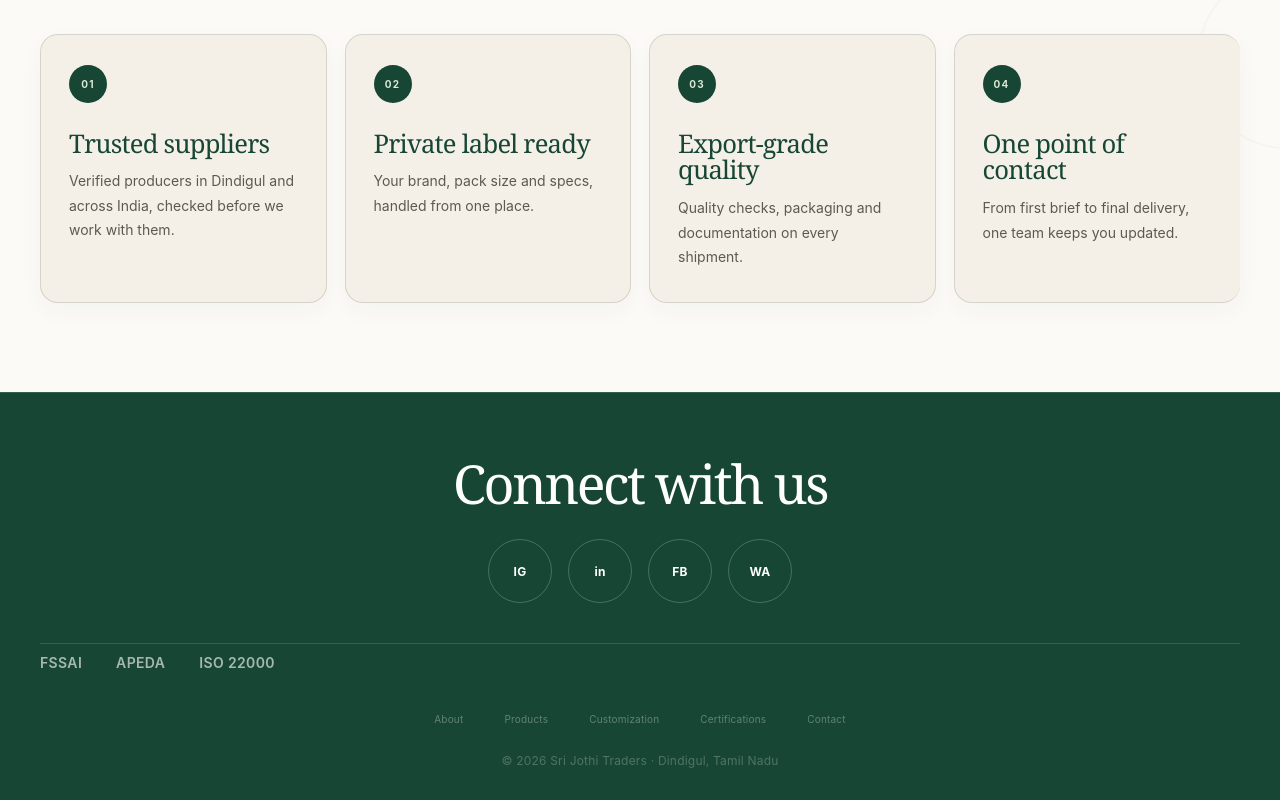
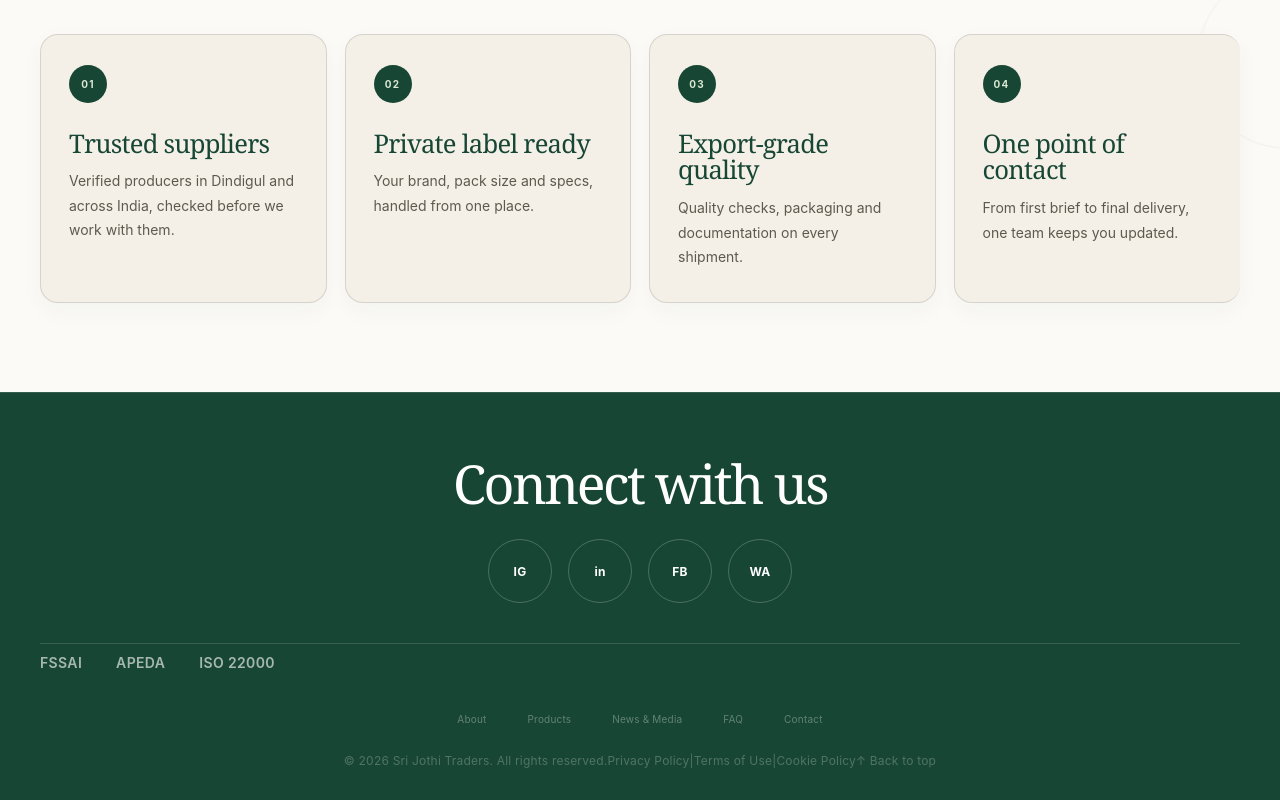
Before and after one commit to Lokesh-5618/sri-jothi-site, a React (Vite) app: page / in a window 1280 px wide. Shown: the part 5951-6751 px from the top of the page. Built offline with nearby package versions, Linux system fonts and the light colour scheme.

Commit message:
Update Layout.jsx

```diff
--- a/src/components/Layout.jsx
+++ b/src/components/Layout.jsx
@@ -17,7 +17,7 @@ export default function Layout() {
     };
   }, [menuOpen]);
 
-  // Show the floating contact button only after the main nav
+  // Show floating contact button only after the main nav
   // has completely left the viewport.
   useEffect(() => {
     const nav = navRef.current;
@@ -46,11 +46,12 @@ export default function Layout() {
     { path: '/about', label: 'About' },
     { path: '/products', label: 'Products' },
     { path: '/customization', label: 'Customization' },
-    { path: '/certifications', label: 'Certifications' }
+    { path: '/certifications', label: 'Certifications' },
   ];
 
   return (
     <>
+      {/* NAVIGATION */}
       <nav className="nav" ref={navRef}>
         <Link
           className="logo"
@@ -103,6 +104,7 @@ export default function Layout() {
         </button>
       </nav>
 
+      {/* FLOATING CONTACT BUTTON */}
       <Link
         to="/contact"
         className={`float-enquire ${
@@ -115,6 +117,7 @@ export default function Layout() {
         Contact us <span aria-hidden="true">↗</span>
       </Link>
 
+      {/* MOBILE MENU */}
       <div
         className={`mobile-drawer ${menuOpen ? 'open' : ''}`}
         id="mobileDrawer"
@@ -149,8 +152,10 @@ export default function Layout() {
         <Outlet />
       </main>
 
+      {/* FOOTER */}
       <footer>
-        {/* Connect section */}
+
+        {/* CONNECT WITH US */}
         <div className="wrap footer-connect-section">
           <div className="footer-connect">
             <span className="footer-connect-label">
@@ -162,7 +167,7 @@ export default function Layout() {
                 href="#"
                 aria-label="Instagram"
                 target="_blank"
-                rel="noopener"
+                rel="noopener noreferrer"
               >
                 IG
               </a>
@@ -171,7 +176,7 @@ export default function Layout() {
                 href="#"
                 aria-label="LinkedIn"
                 target="_blank"
-                rel="noopener"
+                rel="noopener noreferrer"
               >
                 in
               </a>
@@ -180,7 +185,7 @@ export default function Layout() {
                 href="#"
                 aria-label="Facebook"
                 target="_blank"
-                rel="noopener"
+                rel="noopener noreferrer"
               >
                 FB
               </a>
@@ -189,7 +194,7 @@ export default function Layout() {
                 href="#"
                 aria-label="WhatsApp"
                 target="_blank"
-                rel="noopener"
+                rel="noopener noreferrer"
               >
                 WA
               </a>
@@ -197,7 +202,7 @@ export default function Layout() {
           </div>
         </div>
 
-        {/* Certifications */}
+        {/* CERTIFICATIONS */}
         <div className="wrap footer-cert-section">
           <div className="footer-certs">
             <span>FSSAI</span>
@@ -206,19 +211,35 @@ export default function Layout() {
           </div>
         </div>
 
-        {/* Footer links and copyright */}
+        {/* FOOTER LINKS + COPYRIGHT */}
         <div className="wrap footer-bottom-group">
+
           <nav className="footer-links">
             <Link to="/about">About</Link>
             <Link to="/products">Products</Link>
-            <Link to="/customization">Customization</Link>
-            <Link to="/certifications">Certifications</Link>
+            <Link to="/news-media">News &amp; Media</Link>
+            <Link to="/faq">FAQ</Link>
             <Link to="/contact">Contact</Link>
           </nav>
 
-          <span className="footer-copyright">
-            &copy; 2026 Sri Jothi Traders &middot; Dindigul, Tamil Nadu
-          </span>
+          <div className="footer-copyright">
+            <span>
+              © 2026 Sri Jothi Traders. All rights reserved.
+            </span>
+
+            <span className="footer-legal-links">
+              <Link to="/privacy-policy">Privacy Policy</Link>
+              <span aria-hidden="true">|</span>
+              <Link to="/terms-of-use">Terms of Use</Link>
+              <span aria-hidden="true">|</span>
+              <Link to="/cookie-policy">Cookie Policy</Link>
+            </span>
+
+            <a className="back-to-top" href="#top">
+              ↑ Back to top
+            </a>
+          </div>
+
         </div>
       </footer>
     </>
```
